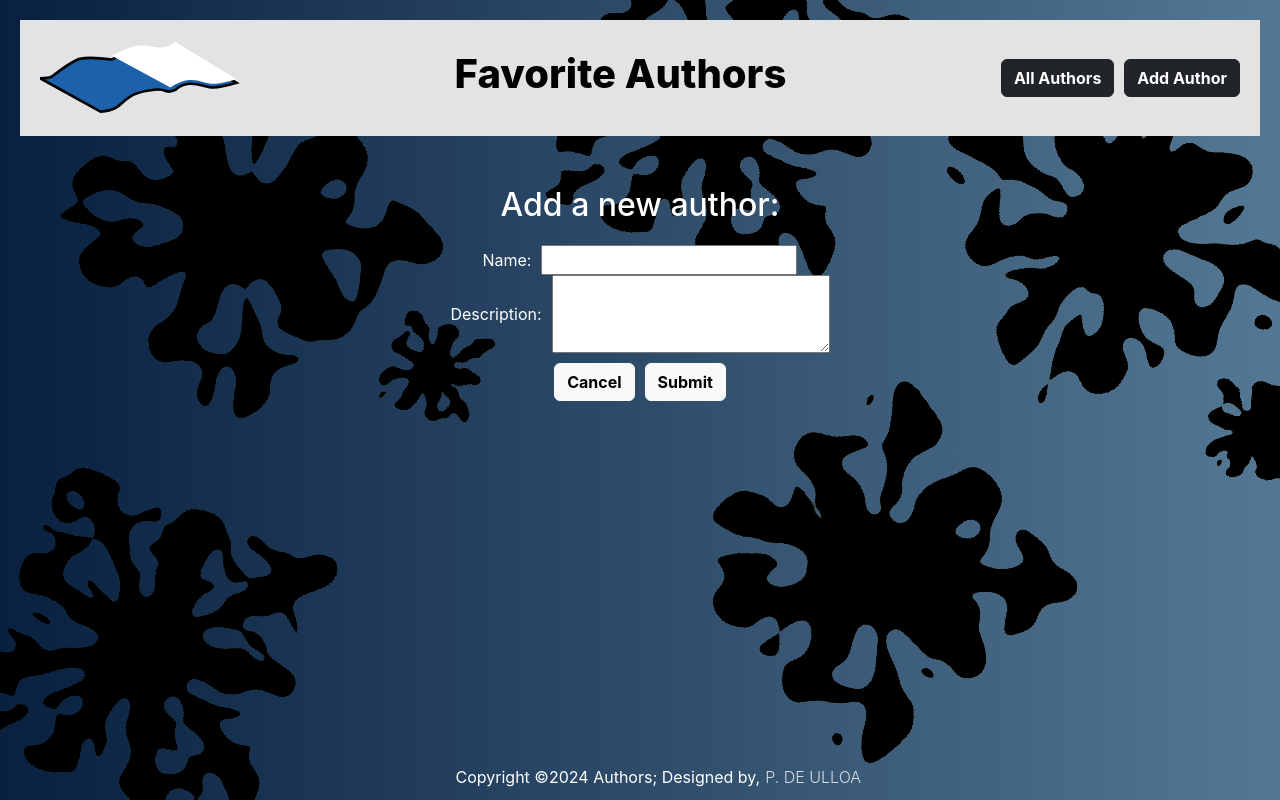
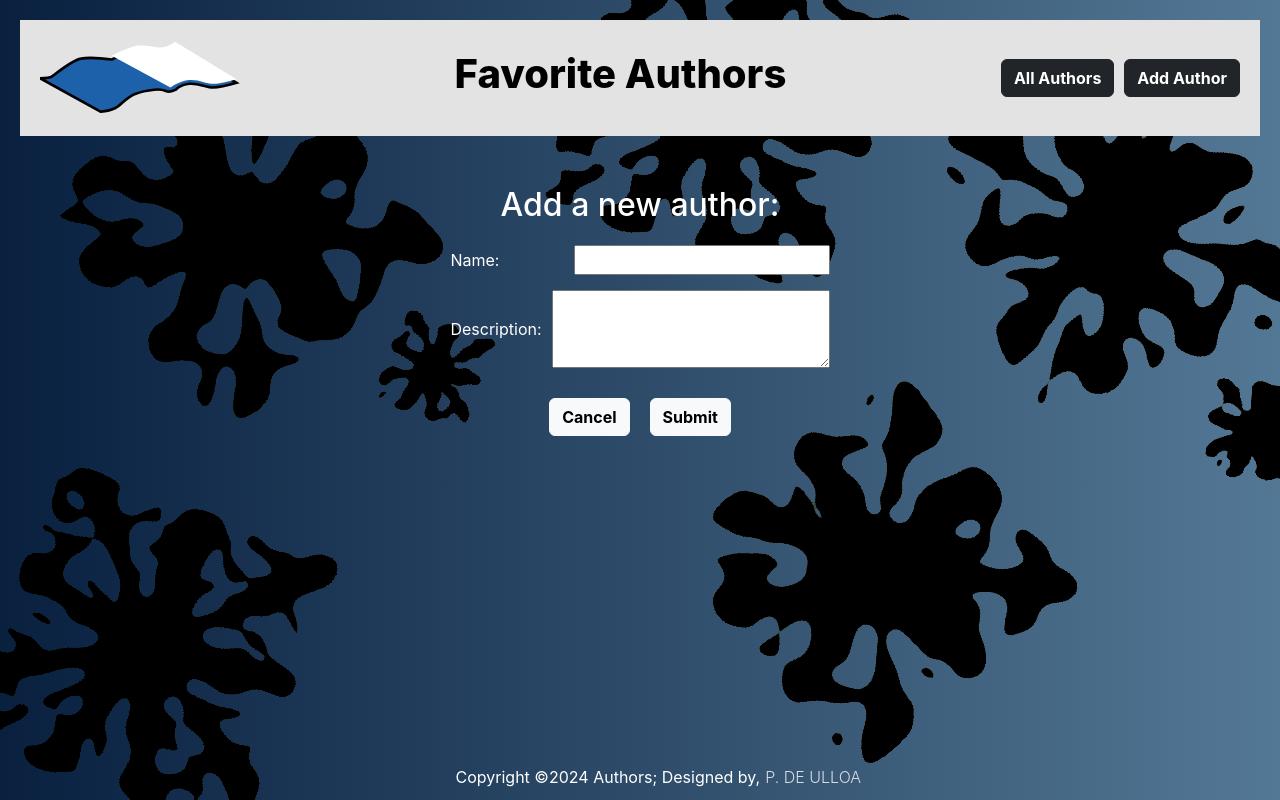
Before and after one commit to PaulDeUlloa/MERN_Authors, a React (Create React App) app in the folder client/: page /authors/new in a window 1280 px wide. Built offline with nearby package versions, Linux system fonts and the light colour scheme.

Commit message:
description spacing added for improved visibility

```diff
--- a/client/src/App.css
+++ b/client/src/App.css
@@ -471,11 +471,11 @@ body{
 /* Edit and Create Button Styling START */
 
 #buttonSpacing{
-  margin-top: 10px;
+  margin-top: 15px;
   display: flex;
   align-items: center;
-  justify-content: column;
-  gap: 10px;
+  justify-content: center;
+  gap: 20px;
 }
 
 #updateAndEditLabels{
@@ -486,15 +486,16 @@ body{
   display: flex;
   flex-direction: row;
   align-items: center;
-  justify-content: center;
+  justify-content: space-between;
   gap: 10px;
 }
 
 #editAndCreateInputAndButtonsCentering{
   display: flex;
   flex-direction: column;
-  justify-content: center;
-  align-items: center;
+  justify-content: space-evenly;
+  align-items: normal;
+  gap: 15px;
 }
 
 /* Edit and Create Button Styling END */
--- a/client/src/view/UpdateAuthor.jsx
+++ b/client/src/view/UpdateAuthor.jsx
@@ -51,6 +51,7 @@ const UpdateAuthor = () => {
               type="text"
               value={name}
               onChange={(e) => setName(e.target.value)}
+              size="22"
             />
           </div>
           <div id="editAndCreateLabelSpacing">
@@ -60,7 +61,7 @@ const UpdateAuthor = () => {
               value={description}
               onChange={(e) => setDescription(e.target.value)}
               rows="3"
-              cols="25"
+              cols="24"
             />
           </div>
           <div id="buttonSpacing">
```
